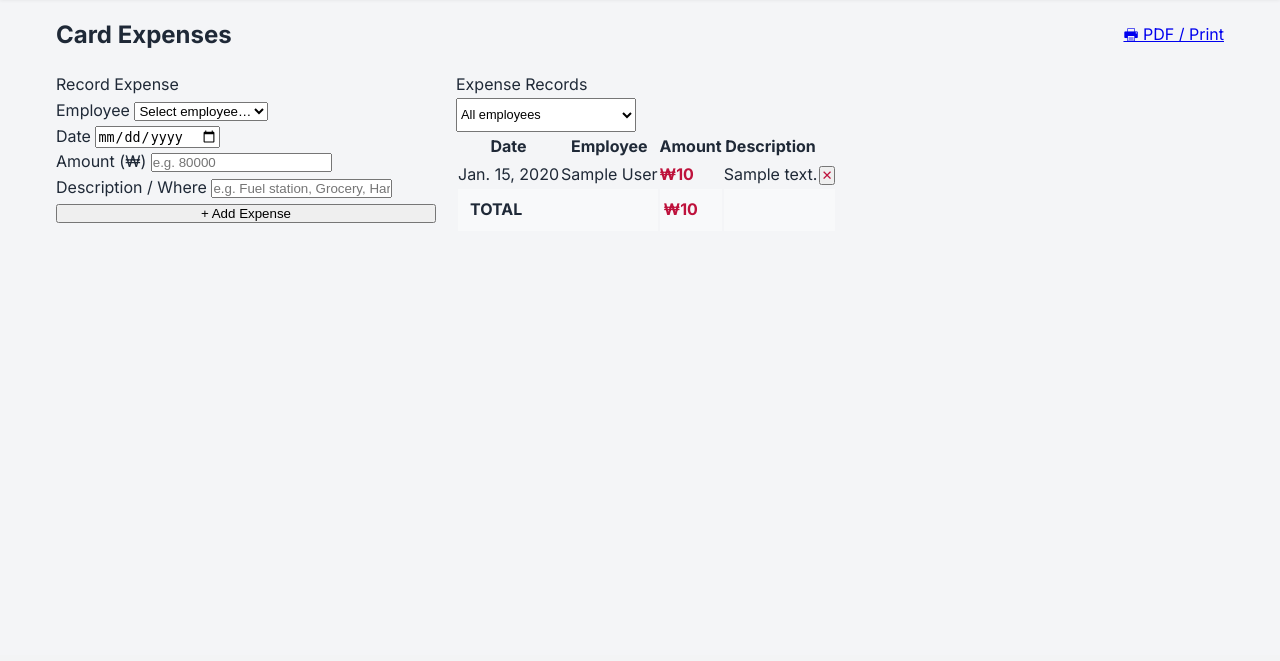
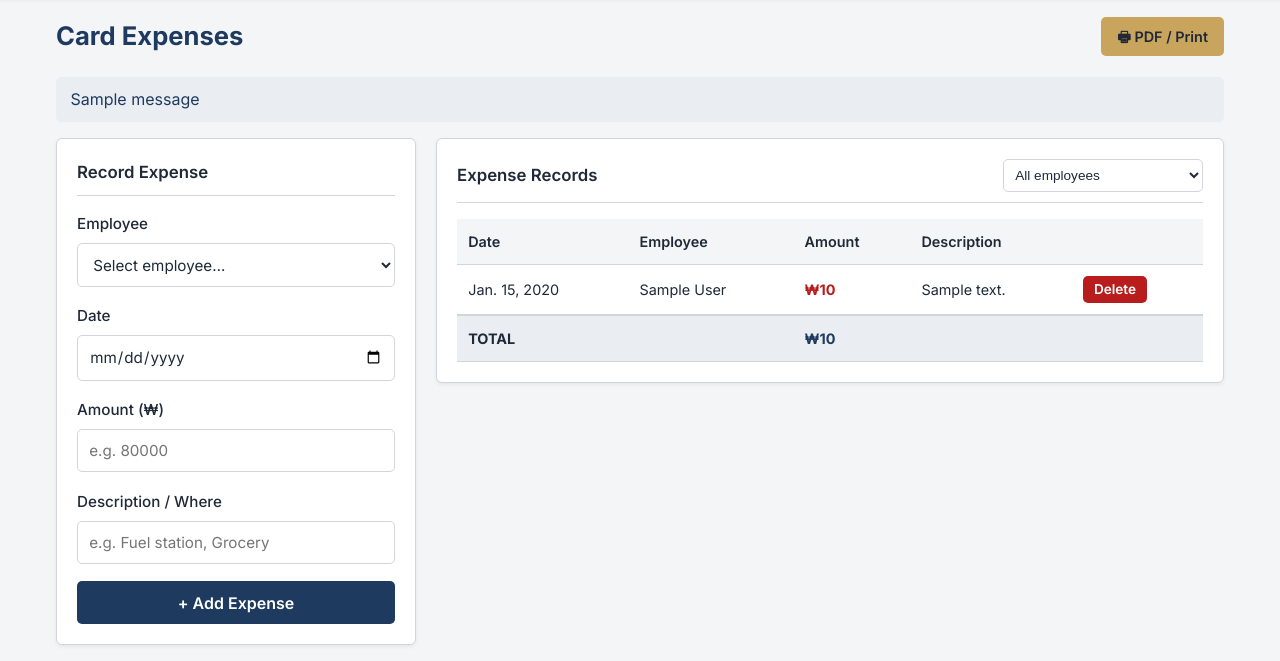
Before and after one commit to meshtirop1/company, a Django app: page /card-expenses/ in a window 1280 px wide. Shown: the part 145-806 px from the top of the page. Before the commit the page ends 368 px from the top, so only its background shows below. Run offline with Django 5.2, Linux system fonts and the light colour scheme; a user stored in the database is signed in; tables that the repository leaves empty hold one stand-in row (values such as "Sample post"); one stand-in notice (Sample message) is shown.

Commit message:
Style the card-expenses pages to match the app's design system
The rebuilt templates used an old design system (card/form-control/btn-primary,
--danger vars) absent from this app's base.css, so the page rendered unstyled.
Rewrite them with the app's conventions (form-group/input-field/button-primary/
button-danger/table-custom + --color-* tokens) and add a dedicated
card_expenses.css loaded via the css block.

```diff
--- /dev/null
+++ b/static/css/card_expenses.css
@@ -0,0 +1,162 @@
+/* Card Expenses page — matches the app's design tokens (base.css :root) */
+
+.cardexp-head {
+    display: flex;
+    justify-content: space-between;
+    align-items: center;
+    gap: 12px;
+    flex-wrap: wrap;
+    margin-bottom: 1.25rem;
+}
+.cardexp-head h2 { color: var(--color-primary); font-size: 1.6rem; }
+
+.cardexp-grid {
+    display: grid;
+    grid-template-columns: 360px 1fr;
+    gap: 1.25rem;
+    align-items: start;
+}
+@media (max-width: 860px) { .cardexp-grid { grid-template-columns: 1fr; } }
+
+.panel {
+    background: var(--color-surface);
+    border: 1px solid var(--color-border);
+    border-radius: var(--radius);
+    box-shadow: 0 2px 4px rgba(0, 0, 0, 0.06);
+    padding: 1.25rem;
+}
+.panel-title {
+    font-size: 1.05rem;
+    font-weight: 600;
+    color: var(--color-text);
+    margin-bottom: 1rem;
+    padding-bottom: 0.6rem;
+    border-bottom: 1px solid var(--color-border);
+    display: flex;
+    justify-content: space-between;
+    align-items: center;
+    gap: 10px;
+    flex-wrap: wrap;
+}
+
+/* Form */
+.form-group { margin-bottom: 1.1rem; }
+.form-group label {
+    display: block;
+    font-weight: 500;
+    color: var(--color-text);
+    margin-bottom: 0.4rem;
+    font-size: 0.95rem;
+}
+.input-field {
+    width: 100%;
+    padding: 0.7rem;
+    border: 1px solid var(--color-border);
+    border-radius: 5px;
+    font-family: inherit;
+    font-size: 0.95rem;
+    color: var(--color-text);
+    background: var(--color-surface);
+    transition: border-color 0.2s ease;
+}
+select.input-field { height: 2.75rem; }
+.input-field:focus {
+    outline: none;
+    border-color: var(--color-primary);
+    box-shadow: 0 0 0 3px rgba(30, 58, 95, 0.12);
+}
+.readonly-field {
+    padding: 0.7rem;
+    border: 1px solid var(--color-border);
+    border-radius: 5px;
+    background: var(--color-primary-light);
+    color: var(--color-primary);
+    font-weight: 600;
+}
+
+/* Buttons */
+.button-primary {
+    background: var(--color-primary);
+    color: #fff;
+    border: none;
+    padding: 0.7rem 1.3rem;
+    border-radius: 5px;
+    font-family: inherit;
+    font-size: 1rem;
+    font-weight: 600;
+    cursor: pointer;
+    transition: background 0.2s ease;
+}
+.button-primary:hover { background: var(--color-primary-hover); }
+.button-primary.block { width: 100%; }
+.button-danger {
+    background: var(--color-danger);
+    color: #fff;
+    border: none;
+    padding: 0.4rem 0.7rem;
+    border-radius: 5px;
+    font-family: inherit;
+    font-size: 0.85rem;
+    font-weight: 600;
+    cursor: pointer;
+    line-height: 1;
+    transition: background 0.2s ease;
+}
+.button-danger:hover { background: var(--color-danger-hover); }
+.btn-pdf {
+    display: inline-block;
+    background: var(--color-accent);
+    color: #1f2937;
+    text-decoration: none;
+    padding: 0.5rem 1rem;
+    border-radius: 5px;
+    font-weight: 600;
+    font-size: 0.9rem;
+}
+.btn-pdf:hover { filter: brightness(0.95); }
+
+/* Table */
+.table-wrap { overflow-x: auto; }
+.table-custom {
+    width: 100%;
+    border-collapse: collapse;
+    background: var(--color-surface);
+}
+.table-custom th,
+.table-custom td {
+    padding: 0.7rem;
+    text-align: left;
+    border-bottom: 1px solid var(--color-border);
+    font-size: 0.9rem;
+    color: var(--color-text);
+}
+.table-custom th { background: var(--color-bg); font-weight: 600; }
+.table-custom tbody tr:hover td { background: var(--color-bg); }
+.table-custom .amount { font-weight: 700; color: var(--color-danger); white-space: nowrap; }
+.table-custom .muted { text-align: center; color: var(--color-text-muted); padding: 2rem; }
+.table-custom tfoot td {
+    font-weight: 800;
+    background: var(--color-primary-light);
+    border-top: 2px solid var(--color-border);
+}
+.table-custom tfoot .amount { color: var(--color-primary); }
+
+.filter-select {
+    width: 200px;
+    max-width: 55vw;
+    padding: 0.45rem;
+    font-size: 0.85rem;
+    border: 1px solid var(--color-border);
+    border-radius: 5px;
+    background: var(--color-surface);
+    color: var(--color-text);
+}
+
+.messages { list-style: none; margin-bottom: 1rem; }
+.messages li {
+    padding: 0.6rem 0.9rem;
+    border-radius: 5px;
+    margin-bottom: 0.5rem;
+    background: var(--color-primary-light);
+    color: var(--color-primary);
+}
--- a/templates/card_expenses_en.html
+++ b/templates/card_expenses_en.html
@@ -1,100 +1,96 @@
 {% extends "base_en.html" %}
+{% load static %}
 {% block title %}Card Expenses &mdash; Shinhe{% endblock %}
+{% block css %}<link rel="stylesheet" href="{% static 'css/card_expenses.css' %}">{% endblock %}
 {% block content %}
-<div style="display:flex;justify-content:space-between;align-items:center;margin-bottom:18px;flex-wrap:wrap;gap:10px;">
-  <h1 style="margin:0;font-size:1.5rem;">Card Expenses</h1>
-  {% if is_manager %}<a href="{% url 'card_expenses_pdf' %}" class="btn btn-primary btn-sm">&#128438; PDF / Print</a>{% endif %}
+<div class="cardexp-head">
+  <h2>Card Expenses</h2>
+  {% if is_manager %}<a href="{% url 'card_expenses_pdf' %}" class="btn-pdf">&#128438; PDF / Print</a>{% endif %}
 </div>
 
-<div class="card-expenses-grid" style="display:grid;grid-template-columns:380px 1fr;gap:20px;align-items:start;">
+{% if messages %}
+<ul class="messages">
+  {% for m in messages %}<li{% if m.tags %} class="{{ m.tags }}"{% endif %}>{{ m }}</li>{% endfor %}
+</ul>
+{% endif %}
 
-  <!-- Add form -->
-  <div class="card">
-    <div class="card-header"><span class="card-title">Record Expense</span></div>
-    <div class="card-body">
+<div class="cardexp-grid">
+
+  <div class="panel">
+    <div class="panel-title">Record Expense</div>
     <form method="post">
       {% csrf_token %}
       <input type="hidden" name="action" value="add">
       {% if is_manager %}
       <div class="form-group">
-          <label class="form-label">Employee</label>
-          <select class="form-control" name="user_id" required>
+        <label for="user_id">Employee</label>
+        <select class="input-field" name="user_id" id="user_id" required>
           <option value="">Select employee&hellip;</option>
-            {% for emp in employees %}
-            <option value="{{ emp.id }}">{{ emp.get_full_name }}</option>
-            {% endfor %}
+          {% for emp in employees %}<option value="{{ emp.id }}">{{ emp.get_full_name }}</option>{% endfor %}
         </select>
       </div>
       {% else %}
       <div class="form-group">
-          <label class="form-label">Recorded by</label>
-          <div class="form-control" style="background:#f0f4ff;color:#4338ca;font-weight:600;">{{ request.user.get_full_name }}</div>
+        <label>Recorded by</label>
+        <div class="readonly-field">{{ request.user.get_full_name }}</div>
       </div>
       {% endif %}
       <div class="form-group">
-          <label class="form-label">Date</label>
-          <input class="form-control" type="date" name="date" required>
+        <label for="date">Date</label>
+        <input class="input-field" type="date" name="date" id="date" required>
       </div>
       <div class="form-group">
-          <label class="form-label">Amount (&#8361;)</label>
-          <input class="form-control" type="number" name="amount" min="0" step="100" placeholder="e.g. 80000" required>
+        <label for="amount">Amount (&#8361;)</label>
+        <input class="input-field" type="number" name="amount" id="amount" min="0" step="100" placeholder="e.g. 80000" required>
       </div>
       <div class="form-group">
-          <label class="form-label">Description / Where</label>
-          <input class="form-control" type="text" name="description" placeholder="e.g. Fuel station, Grocery, Hardware" required>
+        <label for="description">Description / Where</label>
+        <input class="input-field" type="text" name="description" id="description" placeholder="e.g. Fuel station, Grocery" required>
       </div>
-        <button type="submit" class="btn btn-primary btn-lg" style="width:100%;">+ Add Expense</button>
+      <button type="submit" class="button-primary block">+ Add Expense</button>
     </form>
   </div>
-  </div>
 
-  <!-- List -->
-  <div class="card">
-    <div class="card-header">
-      <span class="card-title">{% if is_manager %}Expense Records{% else %}My Expenses{% endif %}</span>
+  <div class="panel">
+    <div class="panel-title">
+      <span>{% if is_manager %}Expense Records{% else %}My Expenses{% endif %}</span>
       {% if is_manager %}
-      <form method="get" style="display:flex;gap:8px;align-items:center;">
-        <select class="form-control" name="user_id" style="width:180px;height:34px;font-size:0.8rem;" onchange="this.form.submit()">
+      <form method="get">
+        <select class="filter-select" name="user_id" onchange="this.form.submit()">
           <option value="">All employees</option>
-          {% for emp in employees %}
-          <option value="{{ emp.id }}" {% if emp.id == selected_user_id %}selected{% endif %}>{{ emp.get_full_name }}</option>
-          {% endfor %}
+          {% for emp in employees %}<option value="{{ emp.id }}" {% if emp.id == selected_user_id %}selected{% endif %}>{{ emp.get_full_name }}</option>{% endfor %}
         </select>
       </form>
       {% endif %}
     </div>
     <div class="table-wrap">
-      <table>
+      <table class="table-custom">
         <thead>
           <tr><th>Date</th><th>Employee</th><th>Amount</th><th>Description</th><th></th></tr>
         </thead>
         <tbody>
           {% for exp in expenses %}
           <tr>
-            <td style="white-space:nowrap;">{{ exp.date }}</td>
+            <td>{{ exp.date }}</td>
             <td>{{ exp.user.get_full_name }}</td>
-            <td style="font-weight:700;color:var(--danger,#be123c);">&#8361;{{ exp.amount|floatformat:0 }}</td>
+            <td class="amount">&#8361;{{ exp.amount|floatformat:0 }}</td>
             <td>{{ exp.description }}</td>
             <td>
               <form method="post" onsubmit="return confirm('Delete this expense?');" style="margin:0;">
                 {% csrf_token %}
                 <input type="hidden" name="action" value="delete">
                 <input type="hidden" name="expense_id" value="{{ exp.id }}">
-                <button type="submit" class="btn btn-ghost btn-sm" style="color:var(--danger,#be123c);">&#10005;</button>
+                <button type="submit" class="button-danger">Delete</button>
               </form>
             </td>
           </tr>
           {% empty %}
-          <tr><td colspan="5" style="text-align:center;padding:32px;color:var(--muted,#888);">No expenses recorded yet.</td></tr>
+          <tr><td colspan="5" class="muted">No expenses recorded yet.</td></tr>
           {% endfor %}
         </tbody>
         {% if expenses %}
         <tfoot>
-          <tr style="background:var(--bg-2,#f8f9fa);">
-            <td colspan="2" style="font-weight:700;padding:8px 12px;">TOTAL</td>
-            <td style="font-weight:900;color:var(--danger,#be123c);padding:8px 4px;">&#8361;{{ total|floatformat:0 }}</td>
-            <td colspan="2"></td>
-          </tr>
+          <tr><td colspan="2">TOTAL</td><td class="amount">&#8361;{{ total|floatformat:0 }}</td><td colspan="2"></td></tr>
         </tfoot>
         {% endif %}
       </table>
```
Also changed, not shown: templates/card_expenses_ko.html (+38 -40 lines). Lines whose indentation alone changed are shown as unchanged.
